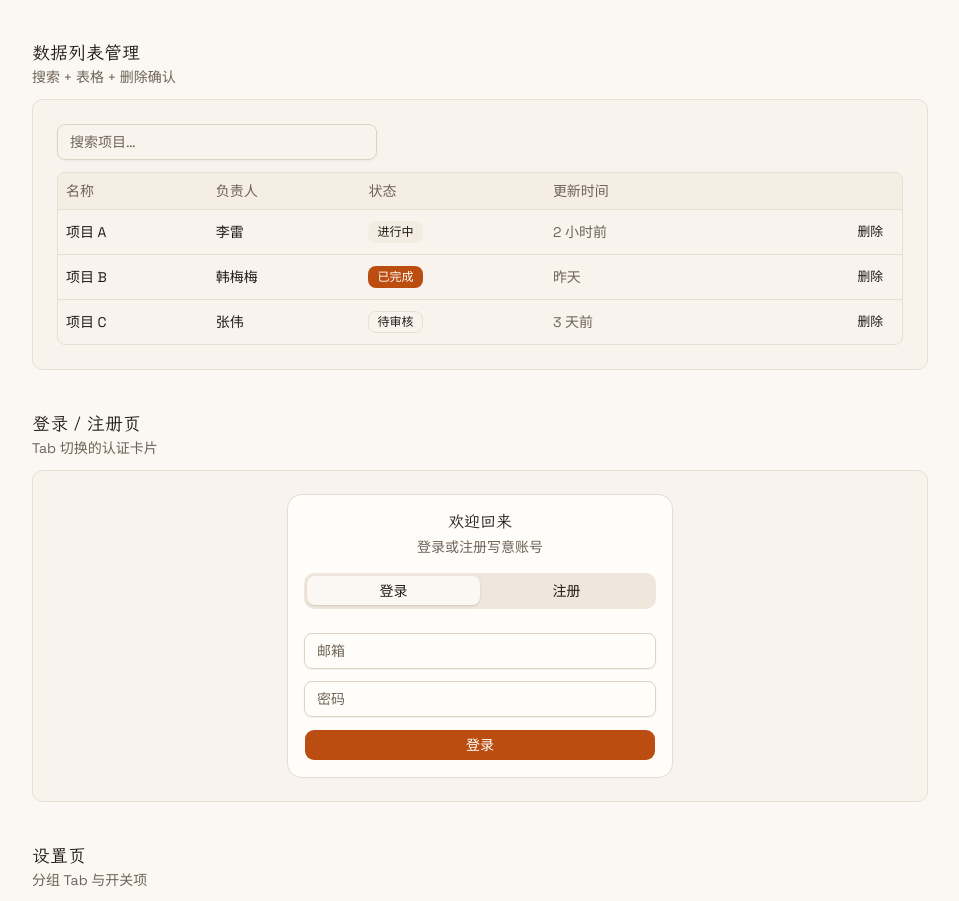
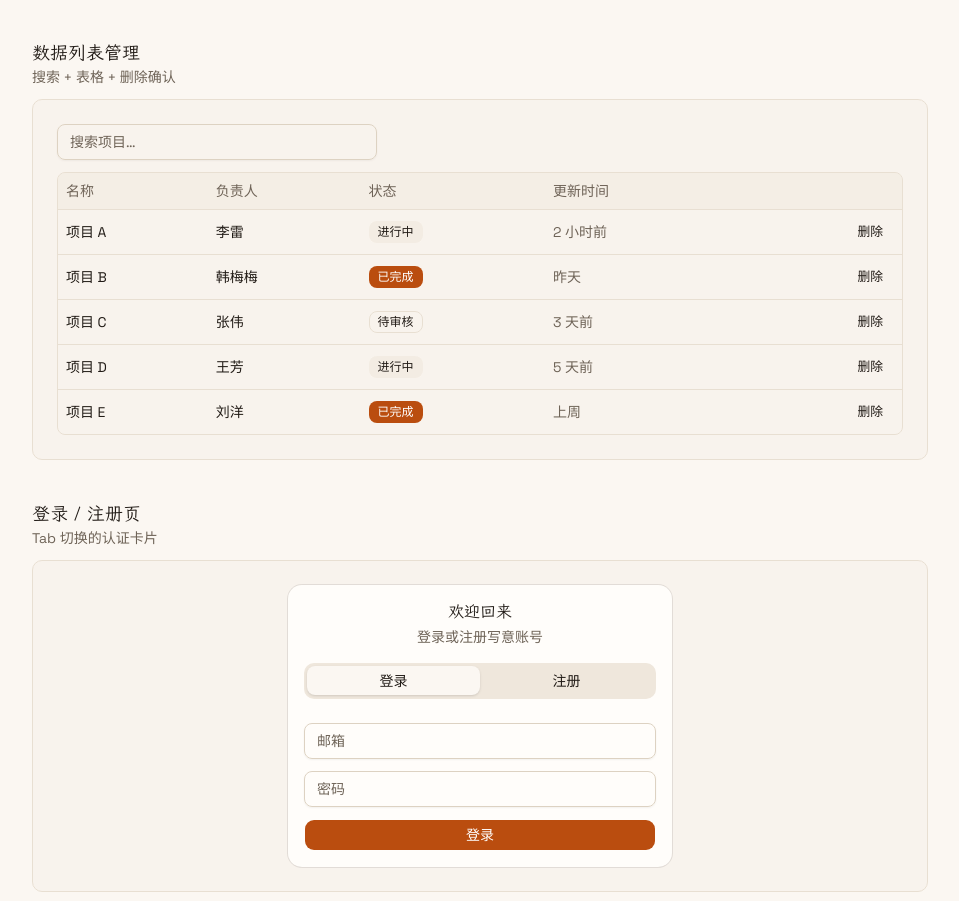
Before and after one commit to ErgeAIA/XieYi, a Next.js app: page /examples in a window 1280 px wide. Shown: the part 1995-2896 px from the top of the page, without its empty margins (320-1279 px from the left). Built offline with nearby package versions, Linux system fonts and the light colour scheme.

Commit message:
feat(examples): 充实 数据列表管理 布局

```diff
--- a/src/components/examples/pages.tsx
+++ b/src/components/examples/pages.tsx
@@ -281,6 +281,8 @@ function DataTableExample() {
     { name: "项目 A", owner: "李雷", status: "进行中", updated: "2 小时前" },
     { name: "项目 B", owner: "韩梅梅", status: "已完成", updated: "昨天" },
     { name: "项目 C", owner: "张伟", status: "待审核", updated: "3 天前" },
+    { name: "项目 D", owner: "王芳", status: "进行中", updated: "5 天前" },
+    { name: "项目 E", owner: "刘洋", status: "已完成", updated: "上周" },
   ];
   const filtered = rows.filter((r) =>
     (r.name + r.owner).toLowerCase().includes(q.toLowerCase()),
@@ -288,6 +290,8 @@ function DataTableExample() {
   const statusVariant = (s: string) =>
     s === "已完成" ? "default" : s === "进行中" ? "secondary" : "outline";
   return (
+    <section className="example-canvas">
+      <Reveal>
         <div className="space-y-3">
           <Input
             value={q}
@@ -342,6 +346,8 @@ function DataTableExample() {
             </table>
           </div>
         </div>
+      </Reveal>
+    </section>
   );
 }
 
```
Lines whose indentation alone changed are shown as unchanged.
